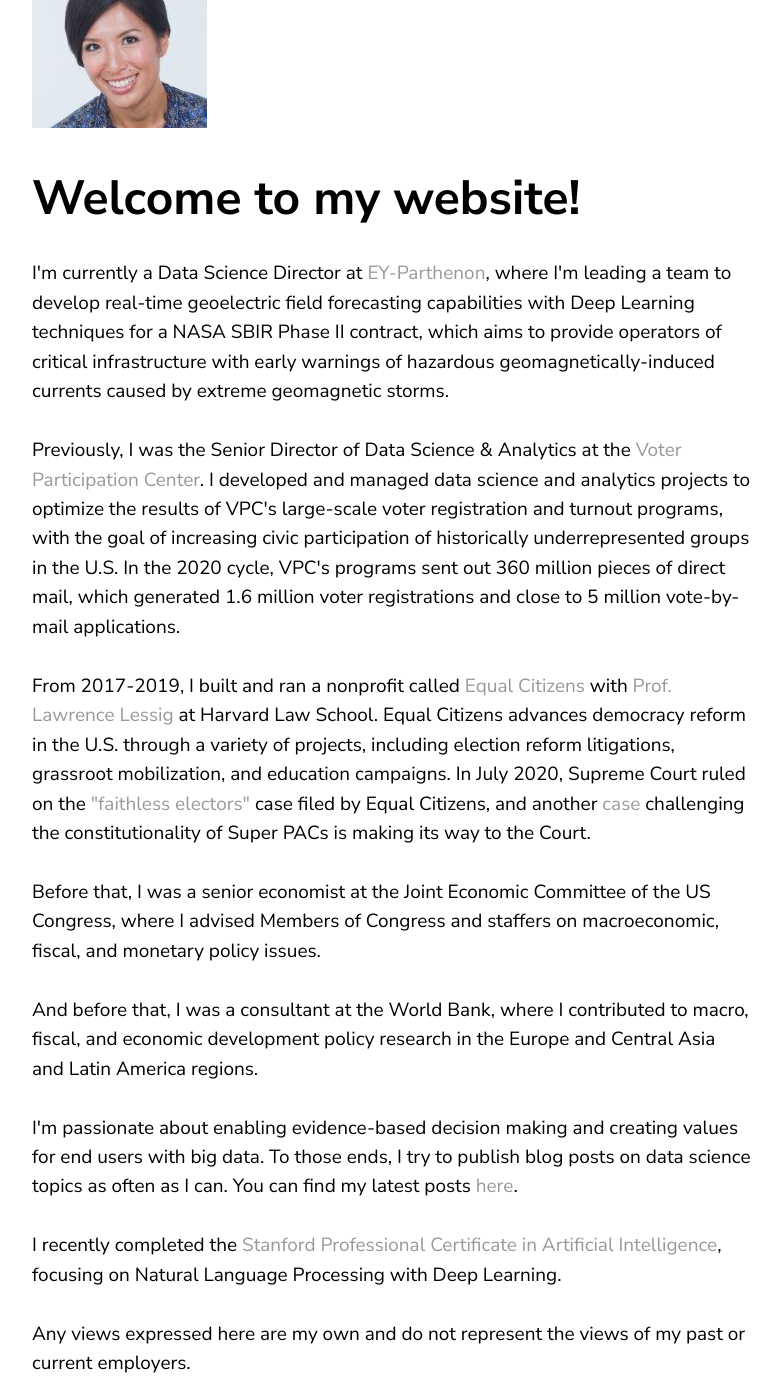
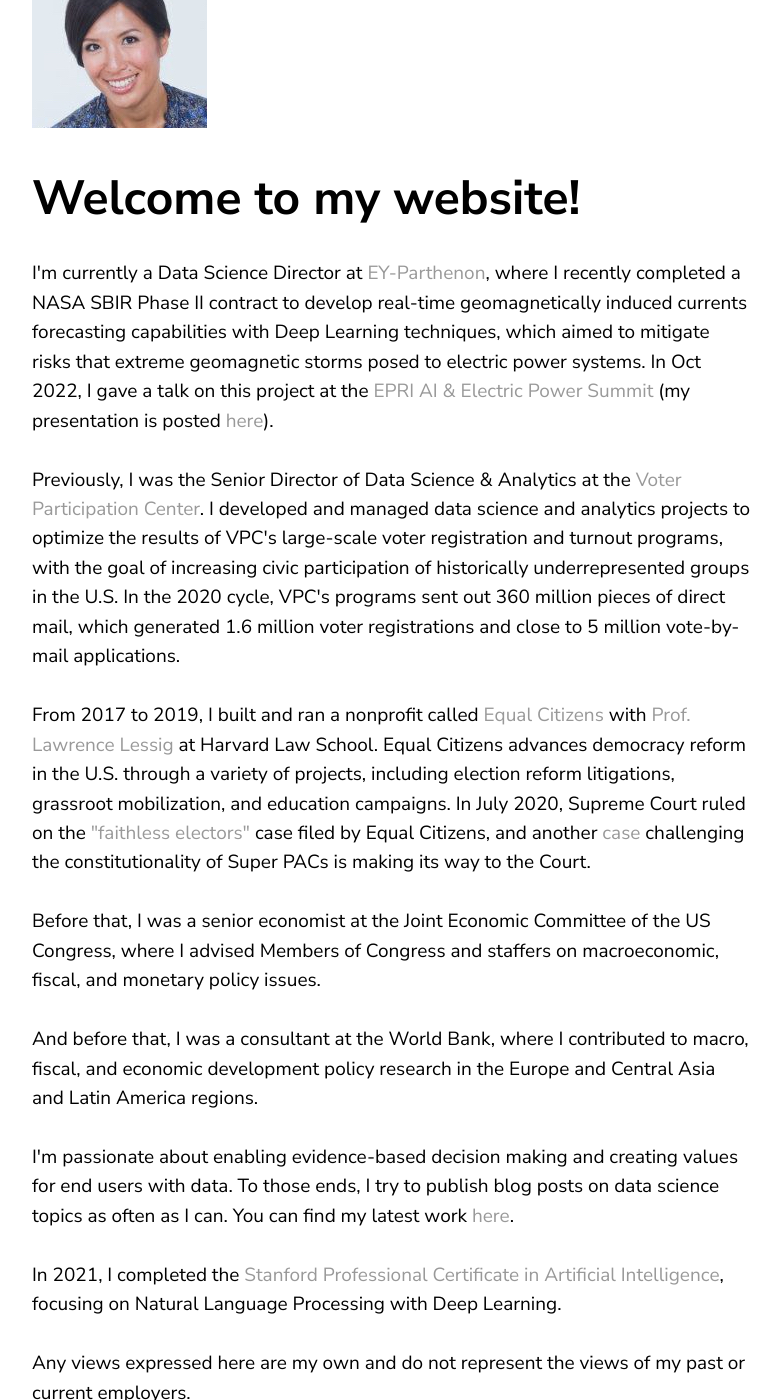
Before and after one commit to phoebetwong/phoebetwong.github.io, a Jekyll site: the page built from index.html, in a window 1280 px wide and 1400 px high, scrolled down 472 px. Shown: the whole window, without its empty margins (68-849 px from the left). Built offline with Jekyll 4.4.1, drawn with Linux system fonts in a browser that asks for light colours; a script that is not in the unit is left out.

Commit message:
oct updates 4

```diff
--- a/about.html
+++ b/about.html
@@ -17,7 +17,7 @@
 		<br><br>
 		And before that, I was a consultant at the World Bank, where I contributed to macro, fiscal, and economic development policy research in the Europe and Central Asia and Latin America regions.
 		<br><br>
-		I'm passionate about enabling evidence-based decision making and creating values for end users with data. To those ends, I try to publish blog posts on data science topics as often as I can. You can find my latest posts <a href="https://phoebetwong.github.io/mylatestwork.html" target="_blank"> here</a>.
+		I'm passionate about enabling evidence-based decision making and creating values for end users with data. To those ends, I try to publish blog posts on data science topics as often as I can. You can find my latest work <a href="https://phoebetwong.github.io/mylatestwork.html" target="_blank"> here</a>.
 		<br><br>
 		In 2021, I completed the <a href="https://online.stanford.edu/programs/artificial-intelligence-professional-program" target="_blank">Stanford Professional Certificate in Artificial Intelligence</a>, focusing on Natural Language Processing with Deep Learning.
 		<br><br>
--- a/index.html
+++ b/index.html
@@ -5,11 +5,11 @@
 <div class="blurb">
 	<img src="assets/head2.jpg" alt="Portfolio Picture"  height="175" width="175" class="headerimg">
 	<h1>Welcome to my website!</h1>
-	<p>I'm currently a Data Science Director at <a href="https://www.ey.com/en_gl/strategy/about-ey-parthenon" target="_blank">EY-Parthenon</a>, where I'm leading a team to develop real-time geoelectric field forecasting capabilities with Deep Learning techniques for a NASA SBIR Phase II contract, which aims to provide operators of critical infrastructure with early warnings of hazardous geomagnetically-induced currents caused by extreme geomagnetic storms.
+	<p>I'm currently a Data Science Director at <a href="https://www.ey.com/en_gl/strategy/about-ey-parthenon" target="_blank">EY-Parthenon</a>, where I recently completed a NASA SBIR Phase II contract to develop real-time geomagnetically induced currents forecasting capabilities with Deep Learning techniques, which aimed to mitigate risks that extreme geomagnetic storms posed to electric power systems. In Oct 2022, I gave a talk on this project at the <a href="https://www.aielectricpower.com/" target="_blank">EPRI AI & Electric Power Summit</a> (my presentation is posted <a href="https://www.linkedin.com/feed/update/urn:li:activity:6985728300673368065/" target="_blank">here</a>).
 		<br><br>
 		Previously, I was the Senior Director of Data Science & Analytics at the <a href="https://www.voterparticipation.org/" target="_blank">Voter Participation Center</a>. I developed and managed data science and analytics projects to optimize the results of VPC's large-scale voter registration and turnout programs, with the goal of increasing civic participation of historically underrepresented groups in the U.S. In the 2020 cycle, VPC's programs sent out 360 million pieces of direct mail, which generated 1.6 million voter registrations and close to 5 million vote-by-mail applications.
 		<br><br>
-		From 2017-2019, I built and ran a nonprofit called <a href="https://equalcitizens.us/" target="_blank">Equal Citizens</a> with <a href="https://en.wikipedia.org/wiki/Lawrence_Lessig" target="_blank">Prof. Lawrence Lessig</a> at Harvard Law School.
+		From 2017 to 2019, I built and ran a nonprofit called <a href="https://equalcitizens.us/" target="_blank">Equal Citizens</a> with <a href="https://en.wikipedia.org/wiki/Lawrence_Lessig" target="_blank">Prof. Lawrence Lessig</a> at Harvard Law School.
 		Equal Citizens advances democracy reform in the U.S. through a variety of projects, including election reform litigations, grassroot mobilization,
 		and education campaigns. In July 2020, Supreme Court ruled on the <a href="https://www.cbsnews.com/video/supreme-court-rules-states-can-punish-faithless-electors/" target="_blank"> "faithless electors"</a> case filed by Equal Citizens, and another <a href="https://www.alaskapublic.org/2019/11/04/judge-says-alaska-should-crack-down-on-unlimited-contributions-in-state-elections/" target="_blank">case</a> challenging the constitutionality of Super PACs is making its way to the Court.
 		<br><br>
@@ -17,9 +17,9 @@
 		<br><br>
 		And before that, I was a consultant at the World Bank, where I contributed to macro, fiscal, and economic development policy research in the Europe and Central Asia and Latin America regions.
 		<br><br>
-		I'm passionate about enabling evidence-based decision making and creating values for end users with big data. To those ends, I try to publish blog posts on data science topics as often as I can. You can find my latest posts <a href="https://phoebetwong.github.io/mylatestwork.html" target="_blank"> here</a>.
+		I'm passionate about enabling evidence-based decision making and creating values for end users with data. To those ends, I try to publish blog posts on data science topics as often as I can. You can find my latest work <a href="https://phoebetwong.github.io/mylatestwork.html" target="_blank"> here</a>.
 		<br><br>
-		I recently completed the <a href="https://online.stanford.edu/programs/artificial-intelligence-professional-program" target="_blank">Stanford Professional Certificate in Artificial Intelligence</a>, focusing on Natural Language Processing with Deep Learning.
+		In 2021, I completed the <a href="https://online.stanford.edu/programs/artificial-intelligence-professional-program" target="_blank">Stanford Professional Certificate in Artificial Intelligence</a>, focusing on Natural Language Processing with Deep Learning.
 		<br><br>
 		Any views expressed here are my own and do not represent the views of my past or current employers.
 		<br><br>
```
